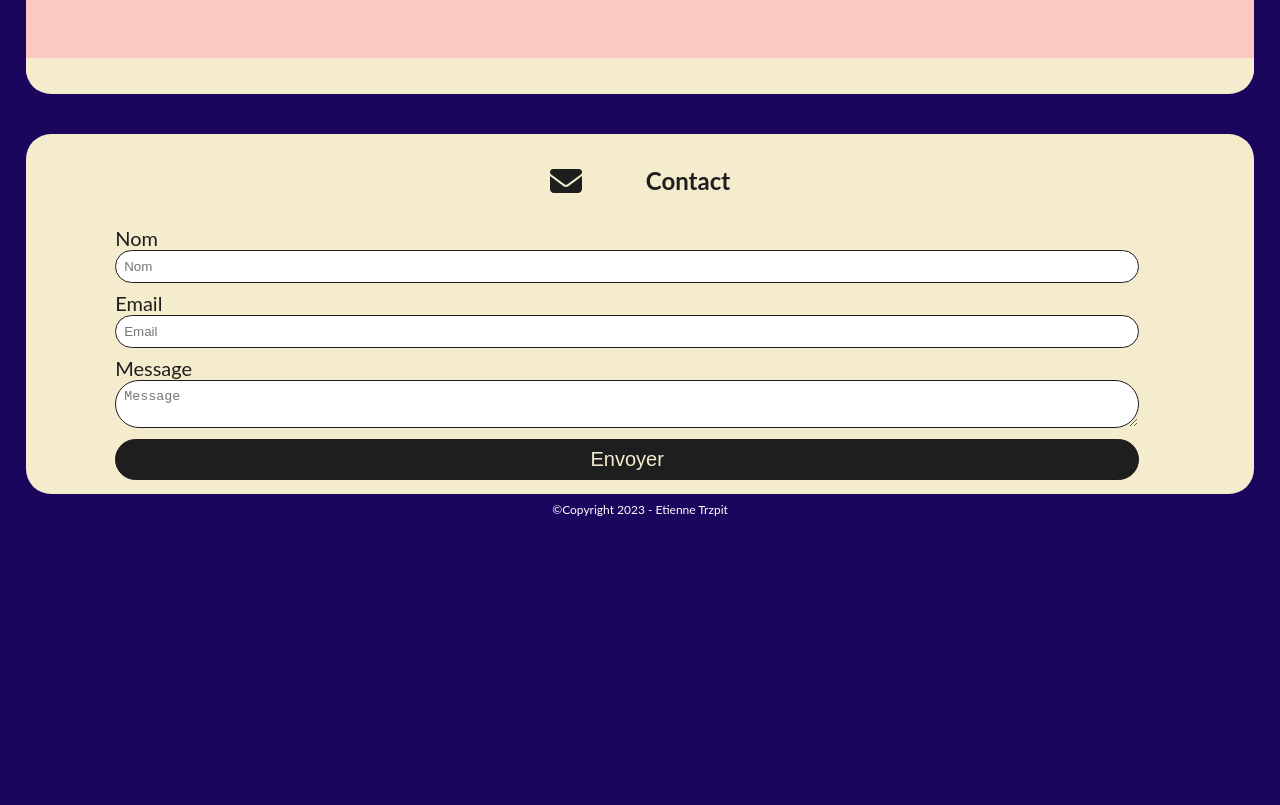
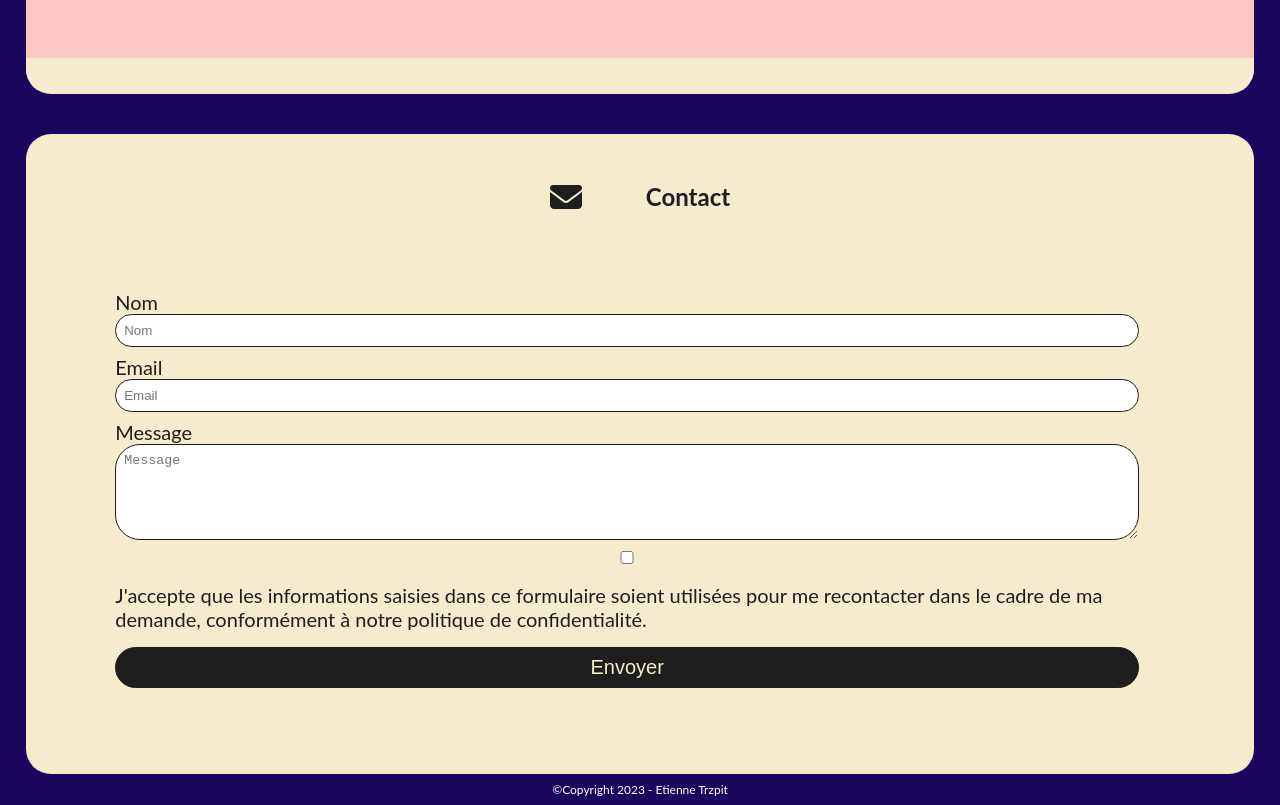
Before and after one commit to EtienneTrzpit/portfoliov3, a React (Vite) app: page / in a window 1280 px wide. Shown: the part 1740-2545 px from the top of the page. Before the commit the page ends 2265 px from the top, so only its background shows below. Built offline with nearby package versions, Linux system fonts and the light colour scheme.

Commit message:
ajout RGPD

```diff
--- a/src/components/Contact.jsx
+++ b/src/components/Contact.jsx
@@ -53,6 +53,11 @@ export default function Contact() {
                     <input type='email' id='email' name='email' placeholder='Email' value={email} onChange={handleChange}required/>
                     <label htmlFor='message'>Message</label>
                     <textarea id='message' name='message' placeholder='Message' value={message} onChange={handleChange}required></textarea>
+                    {/* formulaire de consentement RGPD */}
+                    <div className='consentement'>
+                        <input type='checkbox' id='consentement' name='consentement' required/>
+                        <label htmlFor='consentement'>J'accepte que les informations saisies dans ce formulaire soient utilisées pour me recontacter dans le cadre de ma demande, conformément à notre politique de confidentialité.</label>
+                    </div>
                     <button type='submit'>Envoyer</button>
                 </form>
             </div>
--- a/src/index.css
+++ b/src/index.css
@@ -272,6 +272,10 @@ body {
   margin-left: 7vw;
 }
 
+.contact-main textarea{
+  height: 12vh;
+}
+
 .contact-main button{
   margin-left: 7vw;
   margin-top: 2vh;
@@ -293,6 +297,25 @@ body {
 .copyright{
   margin: 1vh;
   text-align: center;
+  font-size: 12px;
+}
+
+.contact{
+  height: 80vh;
+  max-width: 100%;
+  overflow-x: hidden;
+}
+
+.contact .cards-header{
+  margin-bottom: -10vh;
+  margin-top: -5vh;
+}
+
+.contact .consentement{
+  margin-top: 2vh;
+  justify-content: center;
+  margin-left: 0vw;
+  margin-right: 15vw;
   font-size: 12px;
 }
 
```
